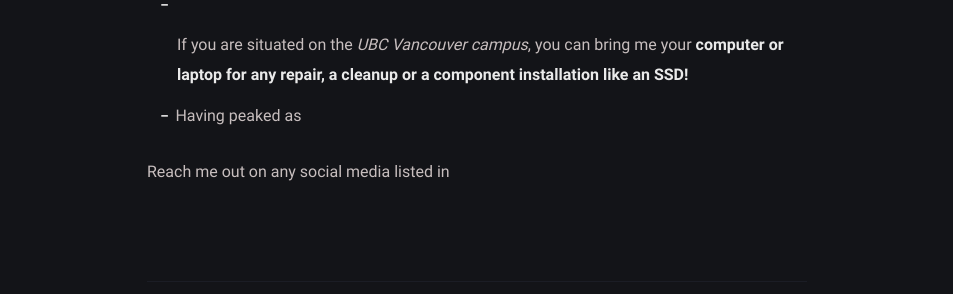
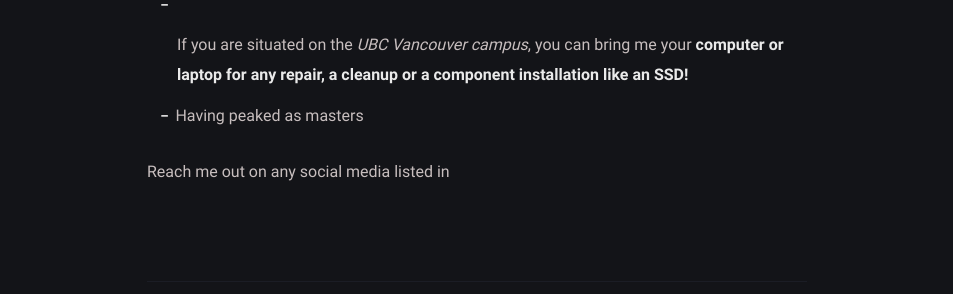
Before and after one commit to Pistachihen/pistachi.github.io, a Jekyll site: the page built from _posts/welcome-to-jekyll/2020-08-29-welcome-to-jekyll.md, in a window 1280 px wide. Shown: the part 649-943 px from the top of the page, without its empty margins (163-1116 px from the left). Built offline with Jekyll 4.4.1, drawn with Linux system fonts in a browser that asks for light colours.

Commit message:
2020-08-29-welcome-to-jekyll.md: changed

```diff
--- a/_posts/welcome-to-jekyll/2020-08-29-welcome-to-jekyll.md
+++ b/_posts/welcome-to-jekyll/2020-08-29-welcome-to-jekyll.md
@@ -10,7 +10,7 @@ Hello, you must have clicked this wondering "services？ How can this part japan
 - Same as the system above, I can also provide **private Portuguese tutoring**, since it's my mother language.
 - If you are situated on the *UBC Vancouver campus*, you can bring me your **computer or laptop for any repair, a cleanup or a component installation like an SSD!**
 
-- Having peaked as
+- Having peaked as masters
 
 
 
```
